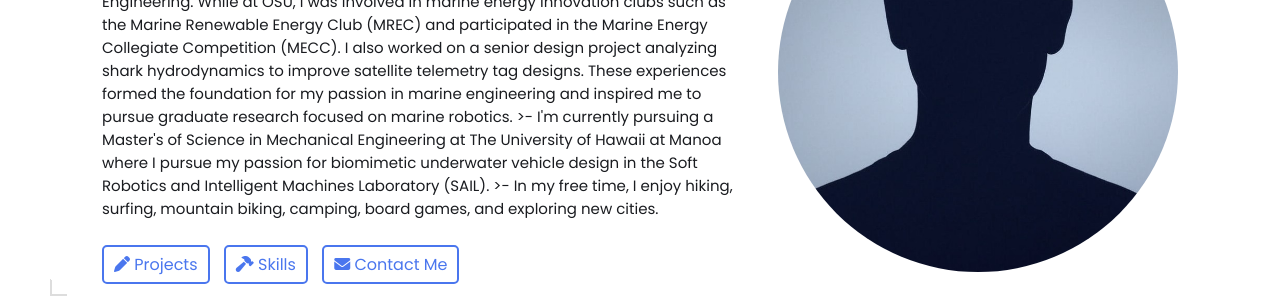
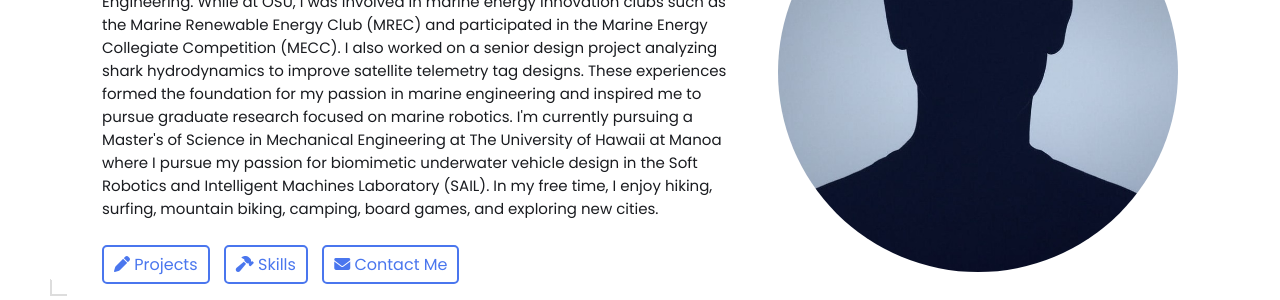
Before and after one commit to munir-zarea/munir-zarea.github.io, a Jekyll site: the page built from index.html, in a window 1280 px wide and 900 px high. Shown: the part 282-582 px from the top of the window. Built offline with Jekyll 4.4.1, drawn with Linux system fonts in a browser that asks for light colours; some of the changed text lies outside the part shown.

```diff
--- a/_config.yml
+++ b/_config.yml
@@ -12,11 +12,11 @@ title: Munir Zarea's Portfolio # This is what shows up in the tab of the browser
 # Hero Section
 name: Munir Zarea
 headline: Welcome!
-description: >- # dont remove this line. this will ignore all new lines until the next section
+description: | # dont remove this line. this will ignore all new lines until the next section
   I graduated from Oregon State University in 2022 with a B.S. in Mechanical Engineering. While at OSU, I was involved in marine energy innovation clubs such as the Marine Renewable Energy Club (MREC) and participated in the Marine Energy Collegiate Competition (MECC). I also worked on a senior design project analyzing shark hydrodynamics to improve satellite telemetry tag designs. These experiences formed the foundation for my passion in marine engineering and inspired me to pursue graduate research focused on marine robotics.
-  >-
+
   I'm currently pursuing a Master's of Science in Mechanical Engineering at The University of Hawaii at Manoa where I pursue my passion for biomimetic underwater vehicle design in the Soft Robotics and Intelligent Machines Laboratory (SAIL).
-  >-
+
   In my free time, I enjoy hiking, surfing, mountain biking, camping, board games, and exploring new cities.
 
 # Place your profile image in /assets/images/profile-image/folder and edit the file name
```
